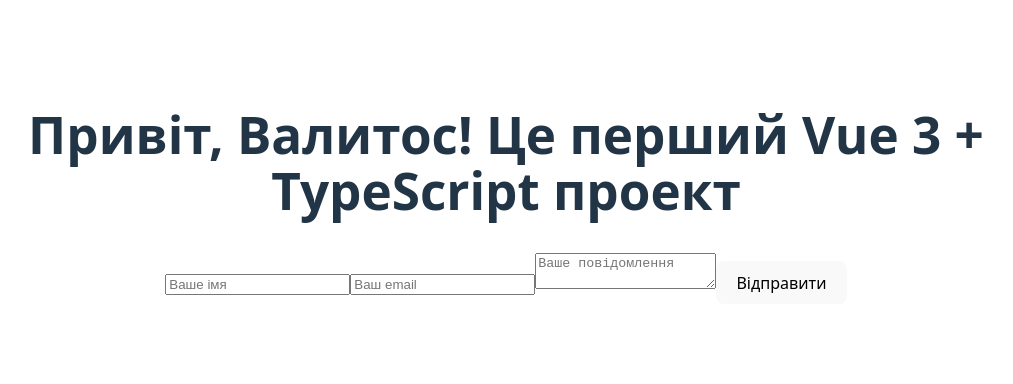
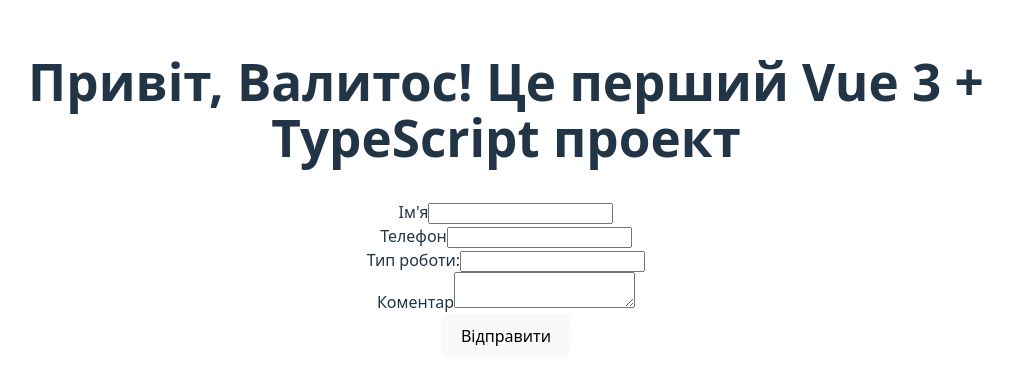
Before and after one commit to ValitosSensei/project-leads, a Vue app in the folder frontend/: page / in a window 1280 px wide. Shown: the part 212-596 px from the top of the page, without its empty margins (134-1147 px from the left). Built offline with nearby package versions, Linux system fonts and the light colour scheme.

Commit message:
feat(lead): add template for leads and sending to the backend

```diff
--- a/frontend/package.json
+++ b/frontend/package.json
@@ -11,7 +11,8 @@
   "dependencies": {
     "axios": "^1.11.0",
     "pinia": "^3.0.3",
-    "vue": "^3.5.18"
+    "vue": "^3.5.18",
+    "vue-router": "^4.5.1"
   },
   "devDependencies": {
     "@vitejs/plugin-vue": "^6.0.1",
--- a/frontend/src/components/ContactForm.vue
+++ b/frontend/src/components/ContactForm.vue
@@ -1,42 +1,59 @@
 <script setup lang="ts">
-import { ref, watch } from 'vue';
-import { userFormStore } from '../stores/formStore';
 import axios from 'axios';
+import { reactive, ref } from 'vue';
 
-const formStore = userFormStore();
+interface LeadDTO{
+  name:string;
+  phone:string;
+  typeOfWork?:string;
+  comment?:string;
+}
 
-const name = ref(formStore.name);
-const email = ref(formStore.email);
-const message = ref(formStore.message);
+const lead = reactive<LeadDTO>({
+  name:'',
+  phone:'',
+  typeOfWork:'',
+  comment:'',
+})
 
-watch(name, (newVal) => formStore.setName(newVal));
-watch(email, (newVal) => formStore.setEmail(newVal));
-watch(message, (newVal) => formStore.setMessage(newVal));
+const message  =ref('');
 
-const submitForm = async() =>{
-    try{
-        const response = await axios.post('http://localhost:8080/api/contact',{
-            name: formStore.name,
-            email: formStore.email,
-            message: formStore.message,
-        });
-
-        alert(`Дякуємо, ${formStore.name}! Ваше повідомлення отримано.`);
-        formStore.resetForm();
-        name.value ='';
-        email.value ='';
-        message.value ='';
-    }catch (error){
-        alert('Виникла помилка при відправці форми. Спробуйте пізніше');
-        console.log(error);
-    }
+const submitLead = async () =>{
+  try{
+    const response = await axios.post('http://localhost:8080/api/leads', lead)
+    message.value = 'Заявка успішно надіслана!'
+     lead.name = '';
+    lead.phone = '';
+    lead.typeOfWork = '';
+    lead.comment = '';
+  }catch(error: any){
+    message.value = 'Сталась помилка: ' + error.response?.data?.message || error.message;
+  }
 }
 </script>
 <template>
-    <form @submit.prevent="submitForm">
-        <input v-model="name" type="text" placeholder="Ваше імя" />
-        <input v-model="email" type="email" placeholder="Ваш email" />
-        <textarea v-model="message" placeholder="Ваше повідомлення"></textarea>
-        <button type="submit">Відправити</button>
-    </form>
+  <form @submit.prevent="submitLead">
+    <div>
+      <label for="name">Ім'я</label>
+      <input v-model="lead.name" id="name" required></input>
+    </div>
+    <div>
+      <label for="phone">Телефон</label>
+      <input v-model="lead.phone" id="phone" required></input>
+    </div>
+    <div>
+      <label>Тип роботи:</label>
+      <input v-model="lead.typeOfWork" id="TypeOfWork"></input>
+    </div>
+    <div>
+      <label>Коментар</label>
+      <textarea v-model="lead.comment" id="comment" required></textarea>
+    </div>
+
+    <button type="submit">Відправити</button>
+  </form>
+  <div v-if="message">
+{{ message }}
+  </div>
 </template>
+<style scoped></style>
--- a/frontend/src/stores/formStore.ts
+++ /dev/null
@@ -1,26 +0,0 @@
-import { defineStore } from "pinia";
-
-export const userFormStore = defineStore('form',{
-    state: () => ({
-        name: '',
-        email: '',
-        message: ''
-    }),
-    actions:{
-        setName(name: string){
-            this.name = name;
-        },
-        setEmail(email: string){
-            this.email = email;
-        },
-        setMessage(message: string){
-            this.message = message;
-        },
-        resetForm(){
-            this.name = '';
-            this.email = '';
-            this.message = '';
-        }
-
-    }
-})
```
Also changed, not shown: frontend/src/components/HelloWorld.vue (deleted, +0 -41 lines), 1 other file (tests, documents, lock files or other folders).
